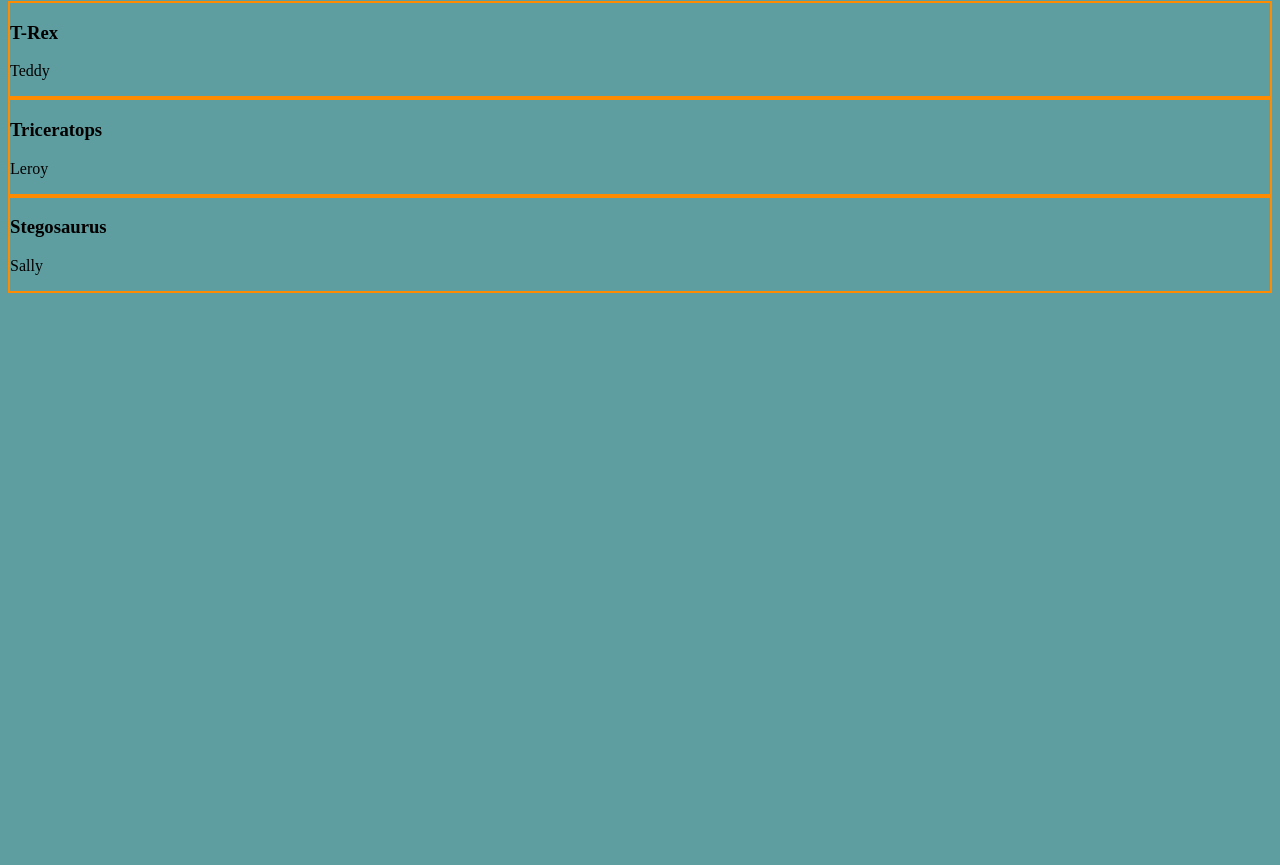
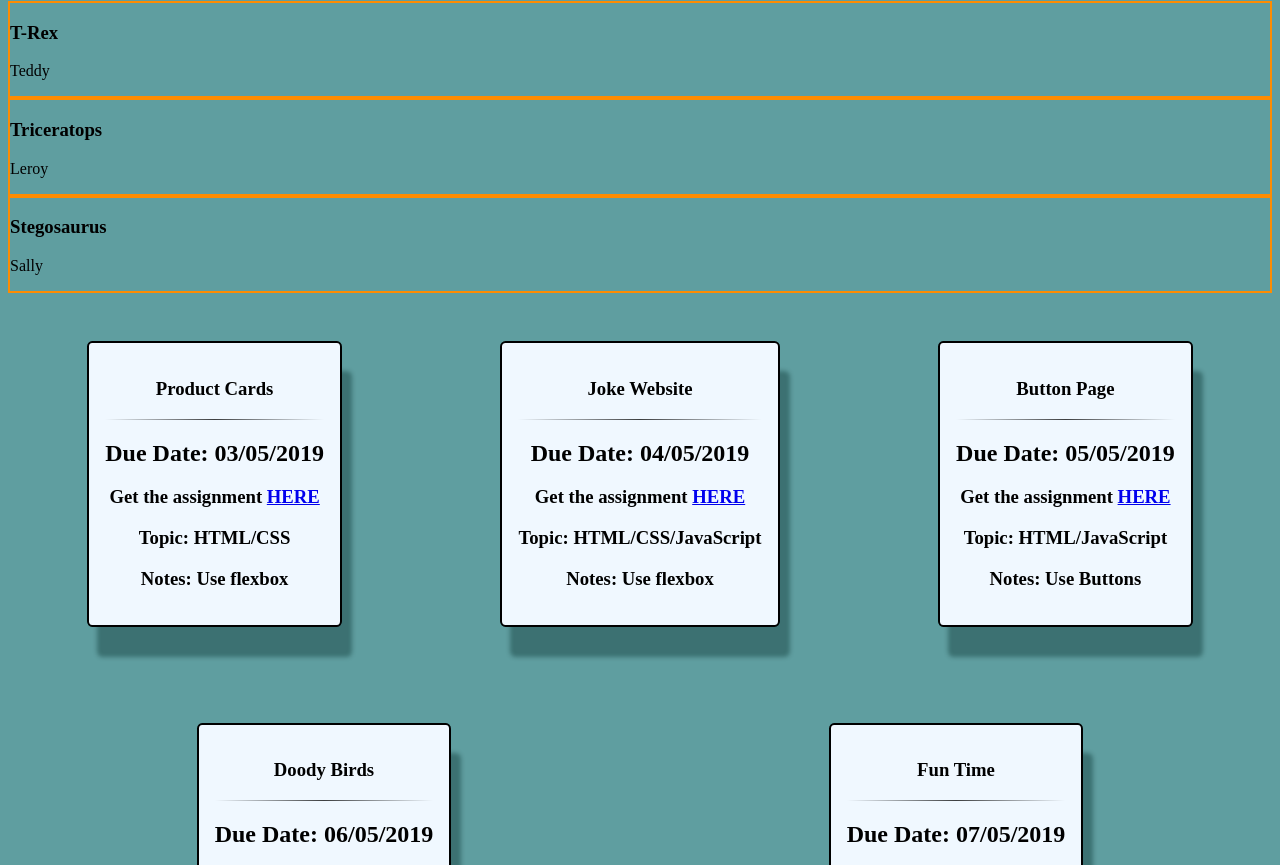
Before and after one commit to GregStephen/js-arrays, a plain HTML site: page index.html in a window 1280 px wide. Shown: the part 79-944 px from the top of the page. Before the commit the page ends 800 px from the top, so only its background shows below. Drawn offline with Linux system fonts and the light colour scheme.

Commit message:
added assignment cards

```diff
--- a/index.html
+++ b/index.html
@@ -9,6 +9,12 @@
         <div id="dino-barn">
 
         </div>
+
+            <div class= "container" id="assignmentDiv">
+
+            </div>
+
+
         <script src="./main.js"></script>
     </body>
 </html>
--- a/main.css
+++ b/main.css
@@ -5,3 +5,26 @@ body {
 .dinosaur {
     border: 2px solid darkorange;
 }
+
+.container {
+    display: flex;
+    flex-flow: row wrap;
+    justify-content: space-around;
+    align-content: space-around;
+}
+
+.assignmentCard {
+    /* flex: 1 25%; */
+    border: 2px solid black;
+    background-color: aliceblue;
+    text-align: center;
+    padding: 1em;
+    margin: 3em;
+    border-radius: 2%;
+    box-shadow: 10px 30px 4px #02292460;
+}
+hr {
+    border: 0;
+    height: 1px;
+    background-image: linear-gradient(to right, rgba(0, 0, 0, 0), rgba(0, 0, 0, 0.75), rgba(0, 0, 0, 0));
+}
--- a/main.js
+++ b/main.js
@@ -35,8 +35,79 @@ const buildDinosaurs = () => {
     printToDom('dino-barn', domString)
 };
 
+const assignments = [
+    {
+        title: 'Product Cards',
+        dueDate: '03/05/2019',
+        topic: 'HTML/CSS',
+        notes: 'Use flexbox',
+        assignmentUrl: 'http://www.google.com',
+    },
+    {
+        title: 'Joke Website',
+        dueDate: '04/05/2019',
+        topic: 'HTML/CSS/JavaScript',
+        notes: 'Use flexbox',
+        assignmentUrl: 'http://www.wikipedia.com',
+    },
+    {
+        title: 'Button Page',
+        dueDate: '05/05/2019',
+        topic: 'HTML/JavaScript',
+        notes: 'Use Buttons',
+        assignmentUrl: 'http://www.facebook.com',
+    },
+    {
+        title: 'Doody Birds',
+        dueDate: '06/05/2019',
+        topic: 'Doodies',
+        notes: 'Use doodyBirds',
+        assignmentUrl: 'http://www.doodybird.com',
+    },
+    {
+        title: 'Fun Time',
+        dueDate: '07/05/2019',
+        topic: 'FUN',
+        notes: 'Have FUn',
+        assignmentUrl: 'http://www.winky-face.com',
+    },
+
+];
+
+
+
+//five assignments
+// make func called buildAssignmentCards -loop over assignments and make a dom string
+// reuse printToDom func to display domString
+
+const buildAssignmentCards = () => {
+    let domString = '';
+    for(let i = 0; i < assignments.length; i++){
+        domString += `<div class="assignmentCard">`;
+        domString +=    `<h3>${assignments[i].title}</h3>`;
+        domString +=    `<hr>`;
+        domString +=    `<h2>Due Date: ${assignments[i].dueDate}</h2>`;
+        domString +=    `<h3>Get the assignment <a target="_blank" href="${assignments[i].assignmentUrl}">HERE</a></h3>`;
+        domString +=    `<h3>Topic: ${assignments[i].topic}</h3>`;
+        domString +=    `<h3>Notes: ${assignments[i].notes}</h3>`;
+        domString += `</div>`;
+    }
+    printToDom('assignmentDiv', domString)
+}
+
+
+
+
+
+
+
+
+
+
+
 const init = () => {
     buildDinosaurs();
+    buildAssignmentCards();
 };
 
 init();
```
